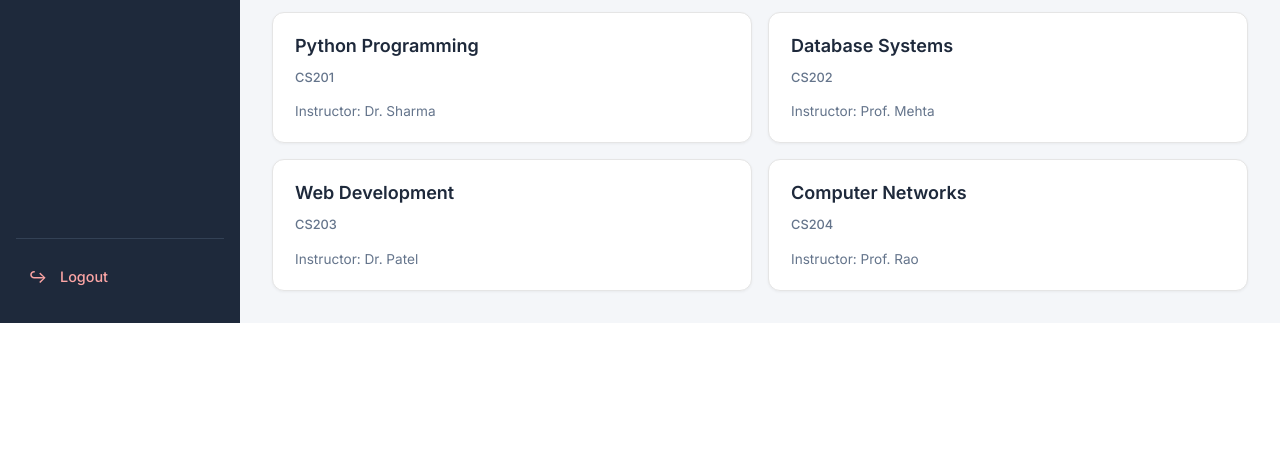
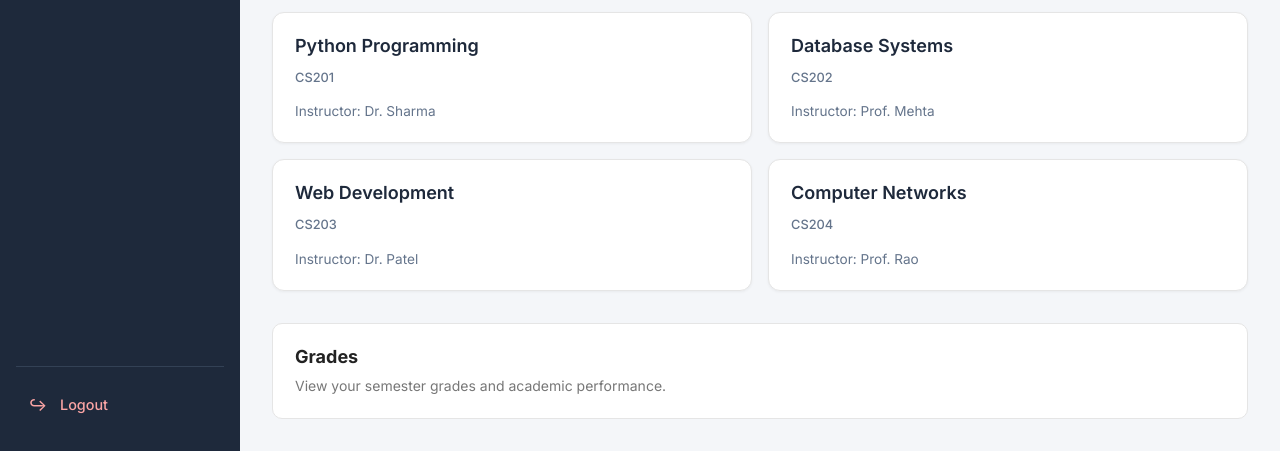
Before and after one commit to don-curleone/student-portal, a Flask app: page /home in a window 1280 px wide. Shown: the part 560-1011 px from the top of the page. Before the commit the page ends 883 px from the top, so only its background shows below. Run offline with Flask 3, Linux system fonts and the light colour scheme.

Commit message:
modified the home page to include a link to grades

```diff
--- a/static/style.css
+++ b/static/style.css
@@ -236,3 +236,31 @@ tr:last-child td {
     background-color: #7f1d1d;
     color: #fff;
 }
+
+.dashboard-card {
+    display: block;
+    padding: 22px;
+    background: #ffffff;
+    border: 1px solid #e5e5e5;
+    border-radius: 10px;
+    text-decoration: none;
+    color: #222;
+    transition: transform 0.2s ease, box-shadow 0.2s ease;
+}
+
+.dashboard-card:hover {
+    transform: translateY(-3px);
+    box-shadow: 0 6px 18px rgba(0, 0, 0, 0.08);
+}
+
+.dashboard-card h3 {
+    margin: 0 0 8px;
+    font-size: 18px;
+}
+
+.dashboard-card p {
+    margin: 0;
+    color: #777;
+    font-size: 14px;
+    line-height: 1.5;
+}
--- a/templates/home.html
+++ b/templates/home.html
@@ -111,4 +111,12 @@ Dashboard
     </div>
 </section>
 
+<section>
+    <a href="{{ url_for('grades') }}" class="dashboard-card">
+    <h3>Grades</h3>
+    <p>View your semester grades and academic performance.</p>
+    </a>
+</section>
+
+
 {% endblock %}
```
